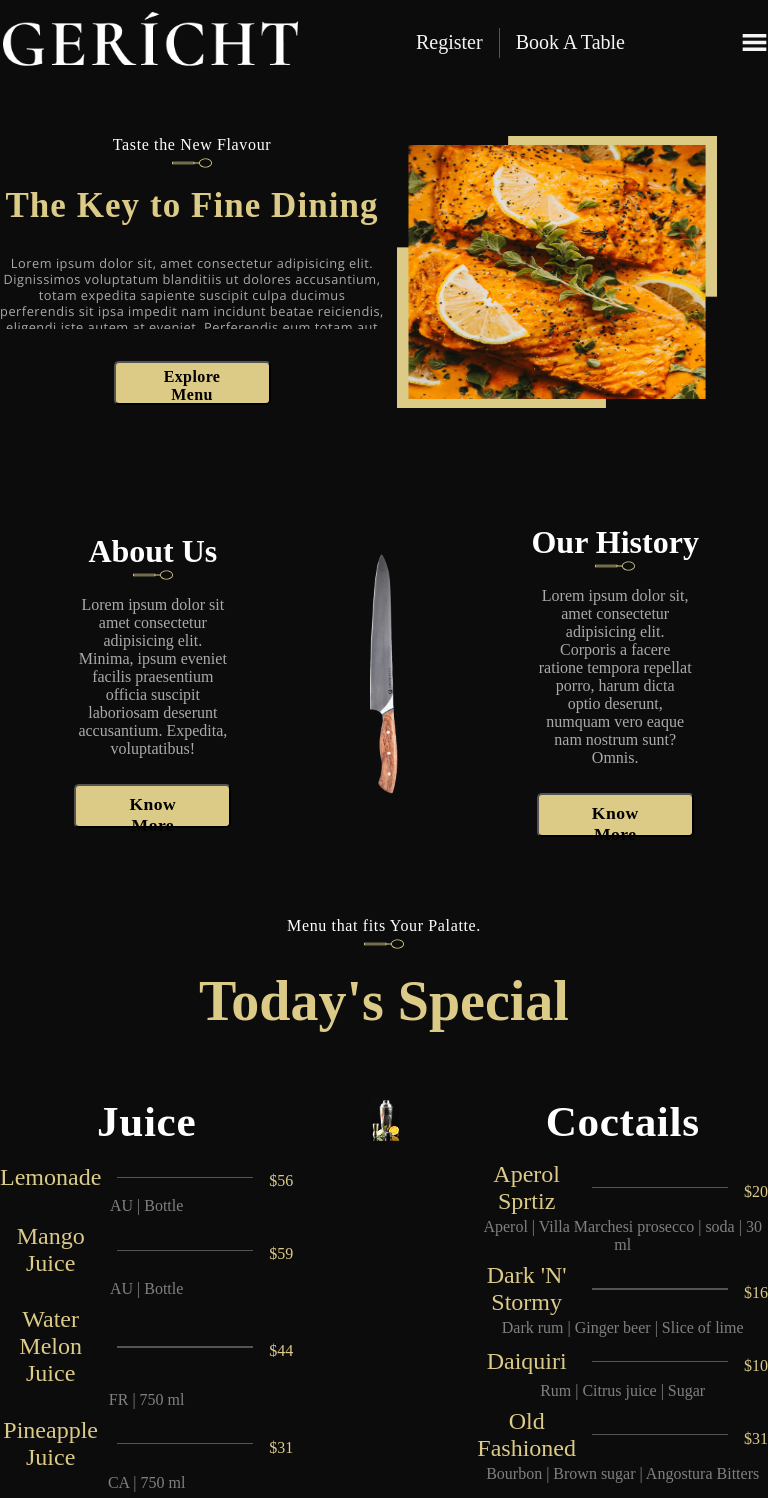
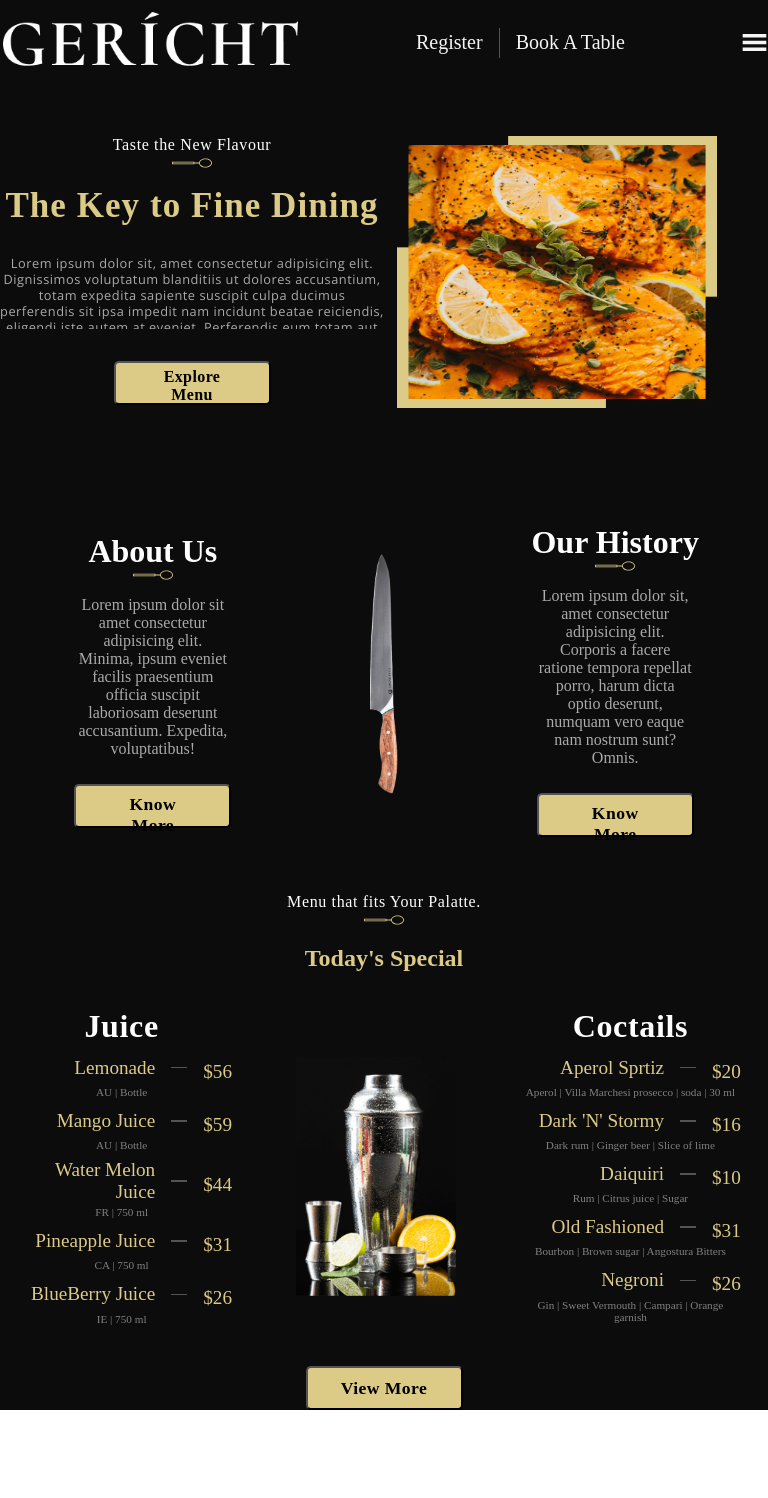
Before and after one commit to nrshakib/restaurant-website-react, a React (Create React App) app: page / in a window 768 px wide. Shown: the top 1498 px of the page. After the commit the page ends 1410 px from the top, so only its background shows below. Built offline with nearby package versions, Linux system fonts and the light colour scheme; a web font is replaced by a local one.

Commit message:
Special Menu responsive for tablet and laptop devices

```diff
--- a/src/Components/AboutUs/AboutUs.jsx
+++ b/src/Components/AboutUs/AboutUs.jsx
@@ -5,9 +5,6 @@ import "./AboutUs.css";
 const AboutUs = () => {
   return (
     <div className="aboutUs" id="about">
-      {/* <div className="aboutUs-overlay">
-        <img src={images.G} alt="g letter" />
-      </div> */}
       <div className="about-content">
         <div className="about-us">
           <h1 className="headText">About Us</h1>
--- a/src/Components/SpecialMenu/SpecialMenu.css
+++ b/src/Components/SpecialMenu/SpecialMenu.css
@@ -67,36 +67,82 @@
 }
 .menuItem-sub {
   width: 100%;
+  font-size: 0.85rem;
   margin-top: 0.2rem;
   color: gray;
 }
 .menuItem-dash {
-  width: 8.5rem;
+  width: 6.5rem;
   height: 0.09rem;
   background: var(--color-gray);
   margin: 1rem 1rem;
 }
-.item-title {
+.item-title,
+.item-price {
   font-family: var(--font-base);
   color: var(--color-golden);
-  font-size: 1.5rem;
-}
-.item-price {
-  color: var(--color-golden);
+  font-size: 1.28rem;
+  text-align: right;
 }
 .custom-button {
   margin-top: 0.1rem;
 }
 
+@media screen and (min-width: 951px) and (max-width: 2000px) {
+  .menu-img img {
+    width: 15rem;
+    height: 20rem;
+    margin-top: 2rem;
+  }
+  .specialMenu-juice {
+    margin-left: 2rem;
+  }
+  .specialMenu-coctails {
+    margin-right: 3rem;
+  }
+}
 @media screen and (min-width: 651px) and (max-width: 950px) {
-  .specialMenu {
-    flex-direction: column;
-    align-items: center;
-    width: 100%;
+  .specialMenu-title {
+    margin-top: 2rem;
+    margin-bottom: 0.25rem;
+  }
+  .specialHeadText {
+    font-size: 1.5rem;
   }
   .menu-img img {
-    width: 50%;
-    height: 90%;
+    width: 10rem;
+    height: 15rem;
+    margin-top: 3rem;
+  }
+  .menu-heading {
+    height: 20%;
+    font-size: 2rem;
+  }
+  .menuItem-name p {
+    width: 9rem;
+    text-align: right;
+  }
+  .specialMenu-juice {
+    margin-left: 2rem;
+  }
+  .specialMenu-coctails {
+    margin-right: 3rem;
+  }
+  .item-title,
+  .item-price {
+    font-size: 1.2rem;
+  }
+  .menuItem-dash {
+    width: 1rem;
+    height: 0.09rem;
+    background: var(--color-gray);
+    margin: 0.3rem 1rem;
+  }
+  .menuItem-sub {
+    width: 100%;
+    margin-top: 0.2rem;
+    font-size: 0.7rem;
+    color: gray;
   }
 }
 @media screen and (max-width: 650px) {
@@ -111,11 +157,11 @@
     margin-bottom: 0.25rem;
   }
   .specialHeadText {
-    font-size: 1.5rem;
+    font-size: 1rem;
   }
   .menu-img img {
-    width: 80%;
-    height: 70%;
+    width: 70%;
+    height: 60%;
     margin: 2.5rem 0;
   }
   .menu-heading {
```
